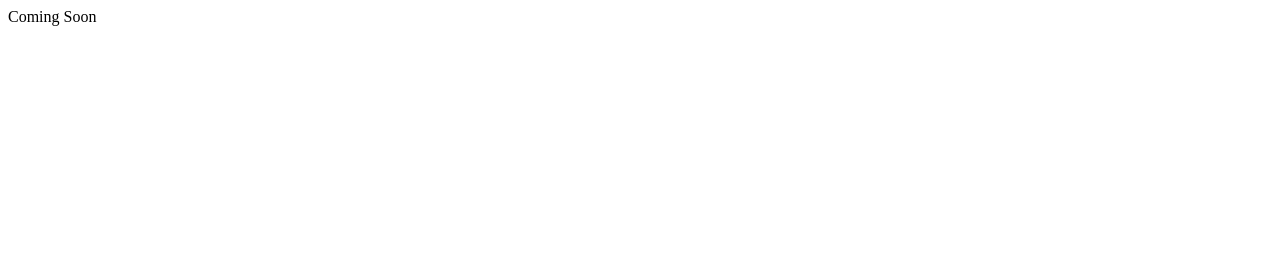
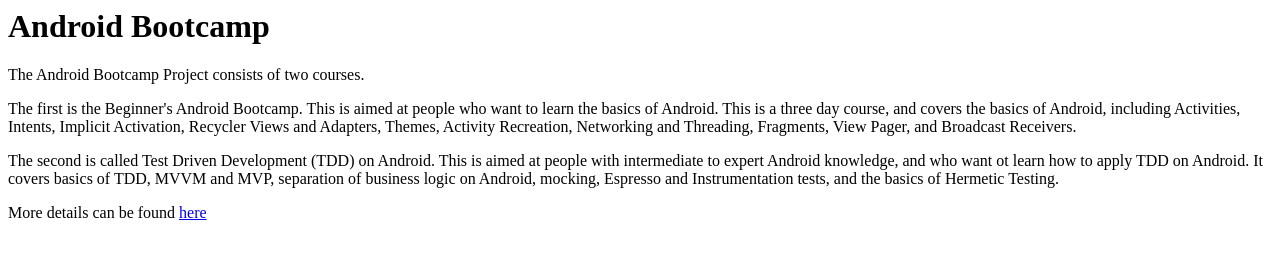
Before and after one commit to androidbootcamp/androidbootcamp.github.io, a plain HTML site: page index.html in a window 1280 px wide. Drawn offline with Linux system fonts and the light colour scheme.

Commit message:
Updated index.html with description and links
Added some information about both the bootcamps, and linked to the course material repo for people to read further.

```diff
--- a/index.html
+++ b/index.html
@@ -1 +1,11 @@
-<html>Coming Soon</html>
+<html>
+  <title>Android Bootcamp</title>
+
+  <body>
+    <h1>Android Bootcamp</h1>
+    <p>The Android Bootcamp Project consists of two courses.</p>
+    <p>The first is the Beginner's Android Bootcamp. This is aimed at people who want to learn the basics of Android. This is a three day course, and covers the basics of Android, including Activities, Intents, Implicit Activation, Recycler Views and Adapters, Themes, Activity Recreation, Networking and Threading, Fragments, View Pager, and Broadcast Receivers.</p>
+    <p>The second is called Test Driven Development (TDD) on Android. This is aimed at people with intermediate to expert Android knowledge, and who want ot learn how to apply TDD on Android. It covers basics of TDD, MVVM and MVP, separation of business logic on Android, mocking, Espresso and Instrumentation tests, and the basics of Hermetic Testing.</p>
+    <p>More details can be found <a target="_blank" href="https://github.com/androidbootcamp/Course-Material">here</a></p>
+  </body>
+</html>
```
